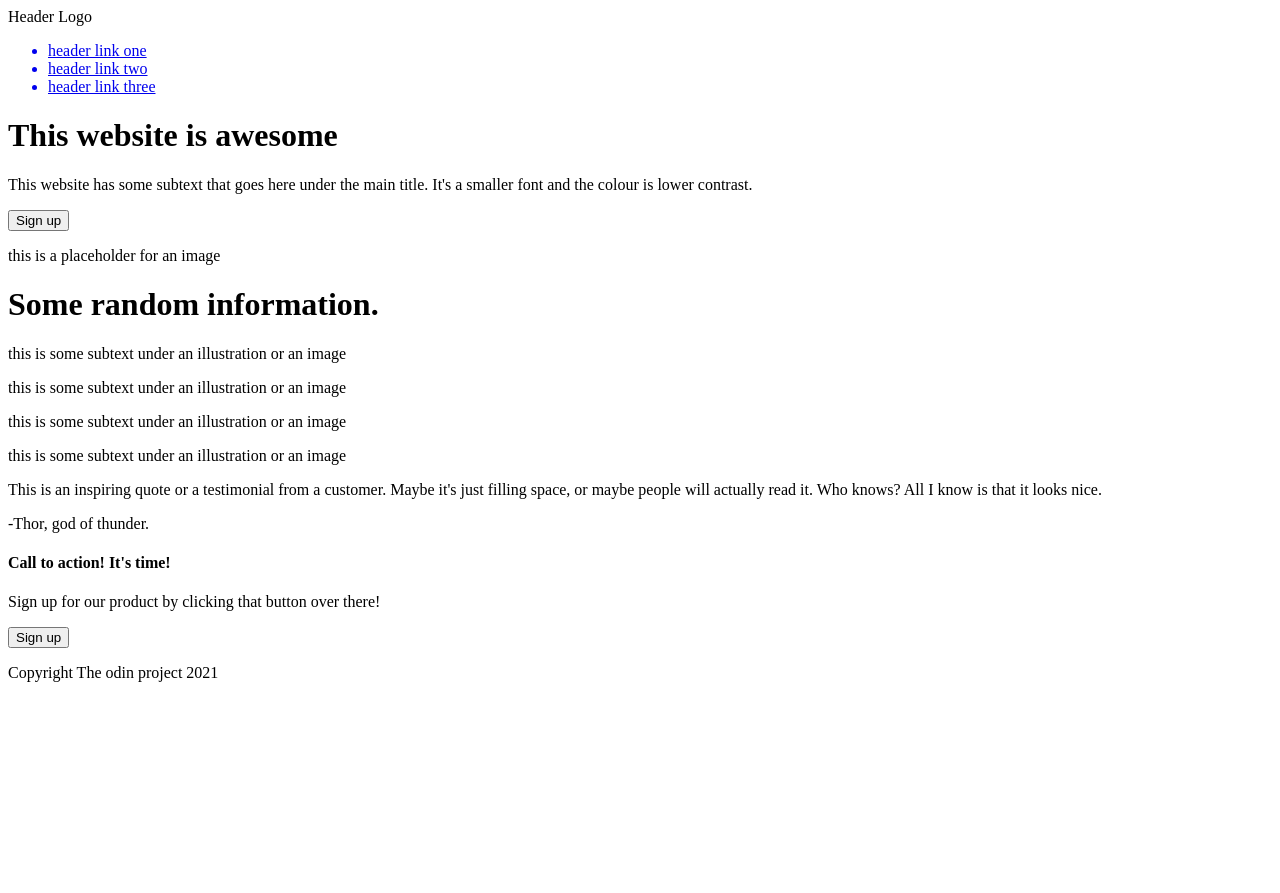
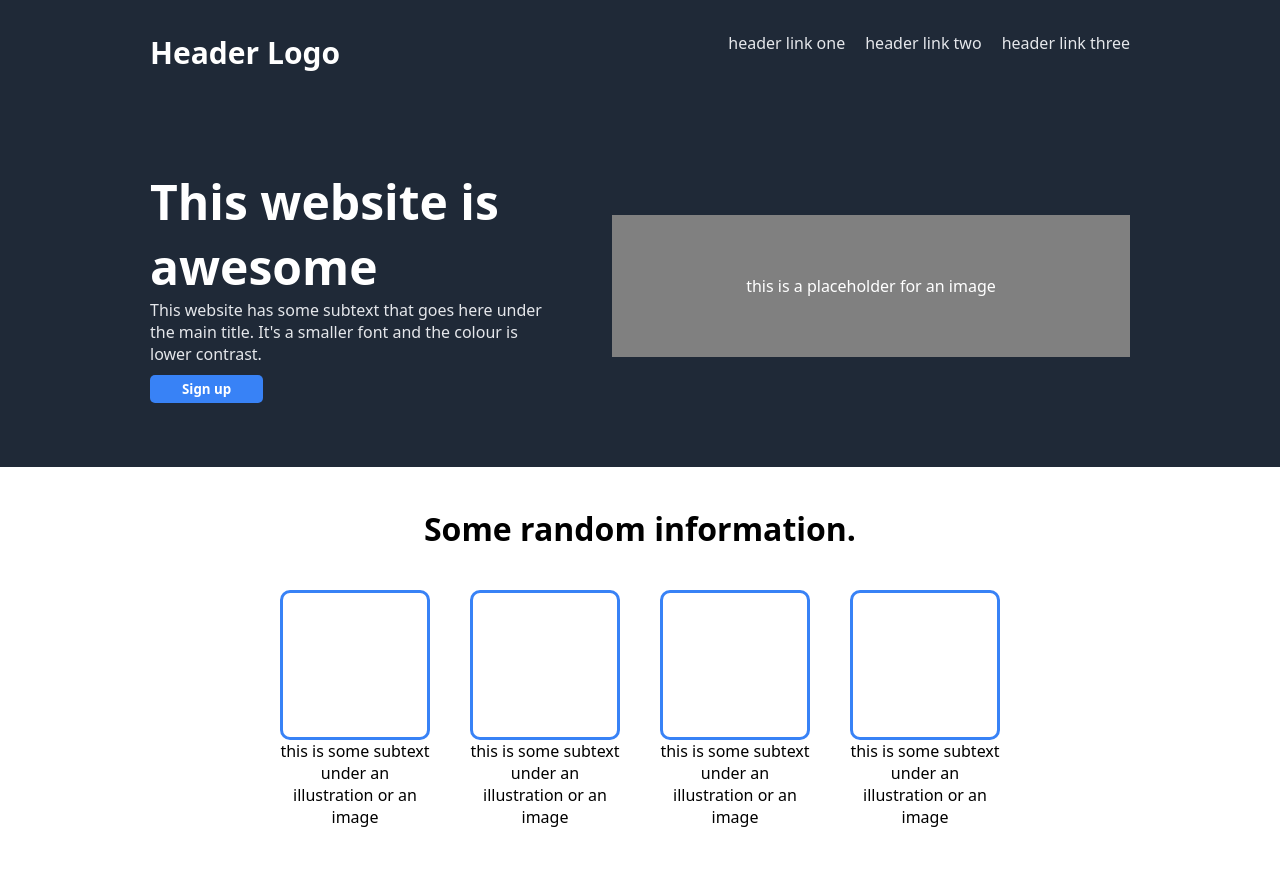
Before and after one commit to KrishanKumarSaini/Landing_Page, a plain HTML site: page index.html in a window 1280 px wide. Shown: the top 893 px of the page. Before the commit the page ends 800 px from the top, so only its background shows below. Drawn offline with Linux system fonts and the light colour scheme.

Commit message:
completed the assignment

```diff
--- a/styles.css
+++ b/styles.css
@@ -1,36 +1,150 @@
-.page{
-    margin: 0 100px 0 100px;
+*{
+    font-family: system-ui, -apple-system, BlinkMacSystemFont, 'Segoe UI', Roboto, Oxygen, Ubuntu, Cantarell, 'Open Sans', 'Helvetica Neue', sans-serif;
+    margin: 0;
+    padding: 0;
+    box-sizing: border-box;
 }
-
-.header{
+header{
     display: flex;
-    flex-direction: column;
-    color: white;
-    background-color: black;
+    padding: 32px 150px 64px 150px;
+    color: #fff;
+    background-color: #1F2937;
 }
-
-.main-header{
+a{
+    text-decoration: none;
+    color: #E5E7EB;
+}
+ul{
+    list-style: none;
     display: flex;
-    flex-direction: row;
-    justify-content: space-between;
+    gap: 20px;
+}
+.logo{
+    flex: 1;
+    display: flex;
     align-items: center;
-}
-
-.item2{
-    display: flex;
-    flex-direction: row;
-    gap: 14px;
-}
-
-.item1 .logo{
-    font-size: larger;
+    font-size: 30px;
     font-weight: bold;
 }
 
-.sub-header{
+.hero-section{
     display: flex;
-    flex-direction: row;
-    justify-content: space-between;
-    gap: 10px;
-    margin: 20px 0 20px 0;
+    background-color: #1F2937;
+    color: #fff;
+    justify-content: center;
+    align-items: center;
+    padding: 32px 150px 64px 150px;
+    gap: 64px;
 }
+.hero-text, .hero-image{
+    flex: 1;
+}
+.hero-image{
+    padding: 60px;
+    background-color: gray;
+    width: 100px;
+    text-align: center;
+}
+.hero-text h1{
+    font-size: 48px;
+}
+.hero-text p{
+    color: #E5E7EB;
+}
+.hero-text button{
+    border-radius: 5px;
+    padding: 5px 32px;
+    background-color: #3882F6;
+    border: 0px;
+    color: #fff;
+    font-weight: bold;
+    margin-top: 10px;
+}
+
+.random{
+    display: flex;
+    flex-direction: column;
+    justify-content: center;
+    align-items: center;
+    padding-bottom: 70px;
+}
+.random h1{
+    padding: 40px;
+}
+.cards{
+    display: flex;
+    padding: 0px 250px;
+    gap: 40px;
+}
+.square{
+    width: 150px;
+    height: 150px;
+    border: solid #3882F6;
+    border-radius: 10px;
+}
+.card-1{
+    display: flex;
+    flex-direction: column;
+    justify-content: center;
+    align-items: center;
+    text-align: center;
+}
+
+.card-1 p{
+    width: 150px;
+    height: 150px;
+}
+
+.quote{
+    background-color: #E5E7EB;
+    padding: 100px 300px;
+}
+.quote #quote{
+    font-size: 28px;
+    font-style: italic;
+    color: #1F2937
+}
+.quote #right{
+    text-align: right;
+    font-weight: bold;
+    font-size: 20px;
+}
+
+.cta{
+    padding: 100px 150px;
+    background-color: #fff;
+}
+.cta-content{
+    background-color: #3882F6;
+    display: flex;
+    color: #fff;
+    justify-content: center;
+    align-items: center;
+    padding: 50px 100px;
+    border-radius: 10px;
+}
+.cta-text{
+    flex: 1;
+}
+.cta-text h4{
+    font-size: 20px;
+}
+.cta-text p{
+    color: #E5E7EB;
+}
+.cta-button button{
+    border-radius: 5px;
+    padding: 5px 32px;
+    background-color: #3882F6;
+    border: solid white;
+    color: #fff;
+    font-weight: bold;
+    margin-top: 10px;
+}
+
+footer{
+    text-align: center;
+    background-color: #1F2937;
+    color: #fff;
+    padding: 28px;
+}
```
